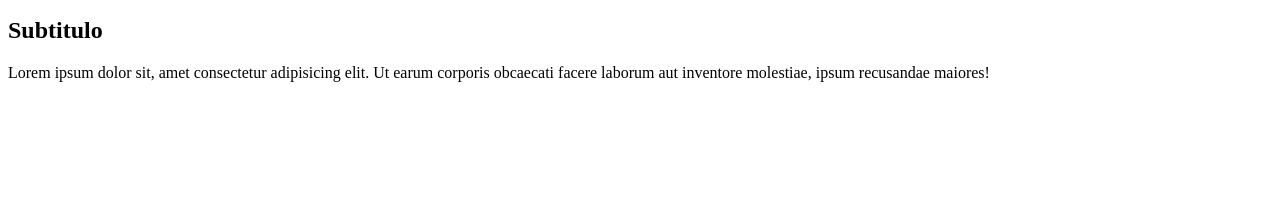
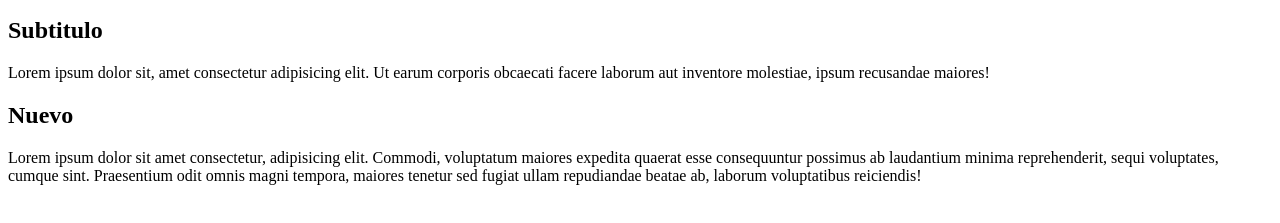
Before and after one commit to marsur86/Web_GitHub, a plain HTML site: page index.html in a window 1280 px wide. Shown: the part 101-324 px from the top of the page. Drawn offline with Linux system fonts and the light colour scheme.

Commit message:
Se agrego texto

```diff
--- a/index.html
+++ b/index.html
@@ -12,5 +12,10 @@
         <h2>Subtitulo</h2>
         <p>Lorem ipsum dolor sit, amet consectetur adipisicing elit. Ut earum corporis obcaecati facere laborum aut inventore molestiae, ipsum recusandae maiores!</p>
 
+        <div>
+            <h2>Nuevo</h2>
+            <p>Lorem ipsum dolor sit amet consectetur, adipisicing elit. Commodi, voluptatum maiores expedita quaerat esse consequuntur possimus ab laudantium minima reprehenderit, sequi voluptates, cumque sint. Praesentium odit omnis magni tempora, maiores tenetur sed fugiat ullam repudiandae beatae ab, laborum voluptatibus reiciendis!</p>
+        </div>
+
 </body>
 </html>
```
